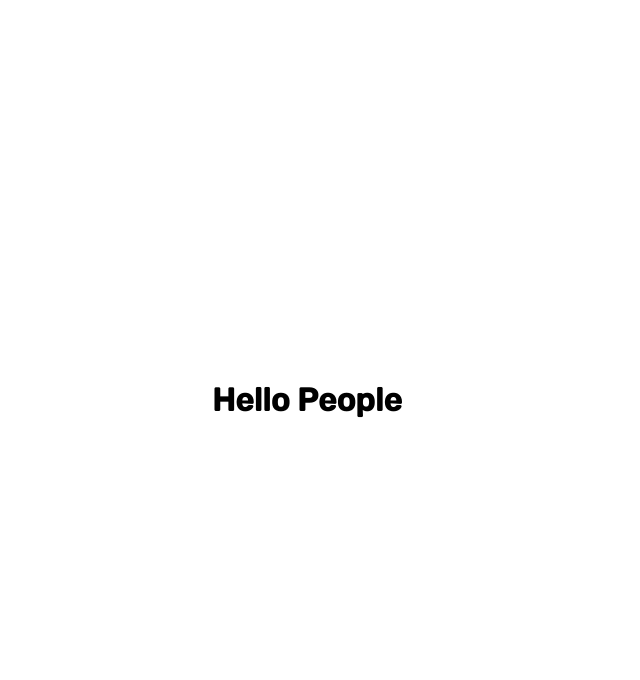
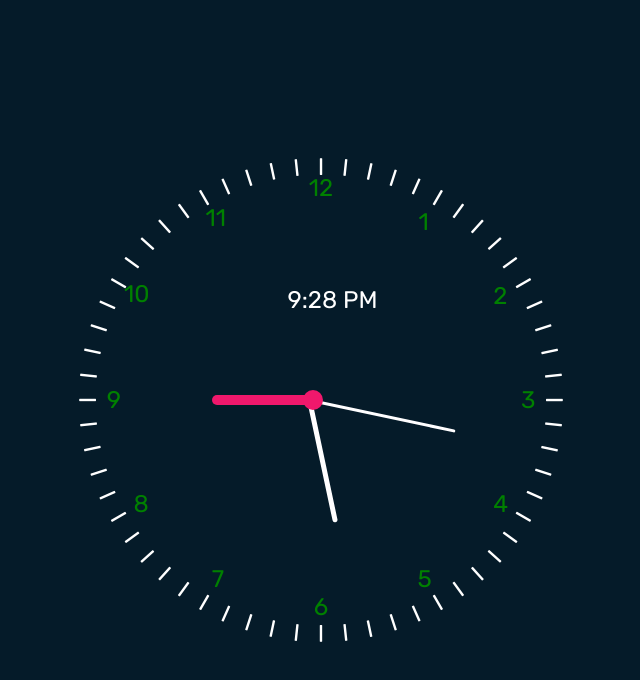
Before and after one commit to jeevakalaiselvam/js-clock, a plain HTML site: page index.html in a window 1280 px wide. Shown: the whole page, without its empty margins (333-973 px from the left). Drawn offline with Linux system fonts and the light colour scheme.

Commit message:
screens added

```diff
--- a/index.html
+++ b/index.html
@@ -1,15 +1,24 @@
 <!DOCTYPE html>
 <html lang="en">
-<head>
-    <meta charset="UTF-8">
-    <meta http-equiv="X-UA-Compatible" content="IE=edge">
-    <meta name="viewport" content="width=device-width, initial-scale=1.0">
-    <title>Title</title>
-    <link rel="stylesheet" href="https://cdnjs.cloudflare.com/ajax/libs/font-awesome/5.15.3/css/all.min.css">
-    <link rel="stylesheet" href="style.css">
-    <script src="script.js" defer></script>
-</head>
-<body>
-    <h1>Hello People</h1>
-</body>
+    <head>
+        <meta charset="UTF-8" />
+        <meta http-equiv="X-UA-Compatible" content="IE=edge" />
+        <meta name="viewport" content="width=device-width, initial-scale=1.0" />
+        <title>Simple Clock</title>
+        <link
+            rel="stylesheet"
+            href="https://cdnjs.cloudflare.com/ajax/libs/font-awesome/5.15.3/css/all.min.css"
+        />
+        <link rel="stylesheet" href="style.css" />
+        <script src="script.js" defer></script>
+    </head>
+    <body>
+        <div class="container">
+            <div class="needle"></div>
+            <div class="hour"></div>
+            <div class="minute"></div>
+            <div class="second"></div>
+            <div class="normal">2:36 PM</div>
+        </div>
+    </body>
 </html>
--- a/script.js
+++ b/script.js
@@ -0,0 +1,67 @@
+const container = document.querySelector(".container");
+const hourEl = document.querySelector(".hour");
+const minuteEl = document.querySelector(".minute");
+const secondEl = document.querySelector(".second");
+const normalEl = document.querySelector(".normal");
+
+container;
+
+setupHourMarkings();
+setupMinuteMarkings();
+
+setInterval(() => {
+    setupClockTime();
+}, 1000);
+
+function setupClockTime() {
+    let day = new Date();
+    let hour = day.getHours();
+    let minute = day.getMinutes();
+    let second = day.getSeconds();
+    let meridian = "AM";
+
+    if (hour > 12) {
+        meridian = "PM";
+        hour = hour - 12;
+    }
+
+    normalEl.innerHTML = `${hour}:${minute} ${meridian}`;
+
+    hourEl.style.transform = `rotate(${hour * 30}deg)`;
+    minuteEl.style.transform = `rotate(${minute * 6}deg)`;
+    secondEl.style.transform = `rotate(${second * 6}deg)`;
+}
+
+function setupHourMarkings() {
+    for (let index = 1; index <= 12; index++) {
+        const hourMarking = document.createElement("div");
+        hourMarking.classList.add("hour-marking");
+        hourMarking.innerHTML = `<div class="hour-inner hour-inner-${index}">${index}</div>`;
+        hourMarking.style.transform = `rotate(${
+            index * 30
+        }deg) translate(200px)`;
+        container.appendChild(hourMarking);
+
+        const hourMarkingInner = document.querySelector(`.hour-inner-${index}`);
+        hourMarkingInner.style.transform = `rotate(${90 - index * 30}deg)`;
+        hourMarkingInner.style.color = `green`;
+    }
+}
+
+function setupMinuteMarkings() {
+    for (let index = 1; index <= 60; index++) {
+        const hourMarking = document.createElement("div");
+        hourMarking.classList.add("minute-marking");
+        hourMarking.innerHTML = `<div class="minute-inner minute-inner-${index}">I</div>`;
+        hourMarking.style.transform = `rotate(${
+            index * 6
+        }deg) translate(230px)`;
+        container.appendChild(hourMarking);
+
+        const hourMarkingInner = document.querySelector(
+            `.minute-inner-${index}`
+        );
+        hourMarkingInner.style.transform = `rotate(${90}deg)`;
+        hourMarkingInner.style.color = `white`;
+    }
+}
--- a/style.css
+++ b/style.css
@@ -7,12 +7,103 @@
 body {
     margin: 0;
     font-family: "Rubik", sans-serif;
-  display:flex;
+    display: flex;
     flex-direction: column;
-  align-items:center;
+    align-items: center;
     justify-content: center;
     height: 100vh;
     overflow: hidden;
+    background-color: #051b29;
     margin: 0;
+}
 
+.container {
+    width: 400px;
+    height: 400px;
+    background-color: #051b29;
+    position: relative;
+    transform: rotate(-90deg);
 }
+
+.hour {
+    position: absolute;
+    top: 50%;
+    left: 50%;
+    background-color: #f0186c;
+    width: 100px;
+    border-radius: 0 20px 20px 0;
+    height: 10px;
+    transform-origin: 0%;
+    transform: rotate(-90deg);
+}
+
+.minute {
+    position: absolute;
+    top: 50%;
+    left: 50%;
+    border-radius: 0 20px 20px 0;
+    background-color: #fffeff;
+    width: 125px;
+    height: 5px;
+    transform-origin: 0%;
+    transform: rotate(-90deg);
+}
+
+.second {
+    position: absolute;
+    top: 50%;
+    left: 50%;
+    border-radius: 0 20px 20px 0;
+    background-color: #fffeff;
+    width: 150px;
+    height: 3px;
+    transform-origin: 0%;
+    transform: rotate(-90deg);
+}
+
+.hour-marking {
+    position: absolute;
+    top: 50%;
+    transform-origin: 0%;
+    left: 50%;
+    color: white;
+}
+
+.hour-inner {
+    font-size: 1.5rem;
+}
+
+.minute-marking {
+    position: absolute;
+    top: 50%;
+    transform-origin: 0%;
+    left: 50%;
+    color: white;
+}
+
+.minute-inner {
+    font-size: 1.5rem;
+}
+
+.normal {
+    position: absolute;
+    left: 50%;
+    top: 20%;
+    color: white;
+    transform-origin: 0%;
+    font-size: 1.5rem;
+    transform: rotate(90deg) translate(100px) translateY(-100px) translate(-15%);
+}
+
+.needle {
+    position: absolute;
+    top: 50%;
+    left: 50%;
+    background-color: #f0186c;
+    width: 20px;
+    border-radius: 20px 20px 20px 20px;
+    height: 20px;
+    transform-origin: 0%;
+    transform: translateX(-50%) translateY(-20%);
+    z-index: 100;
+}
```
Also changed, not shown: screens/screen1.png (added), 1 other file. Lines whose indentation alone changed are shown as unchanged.
